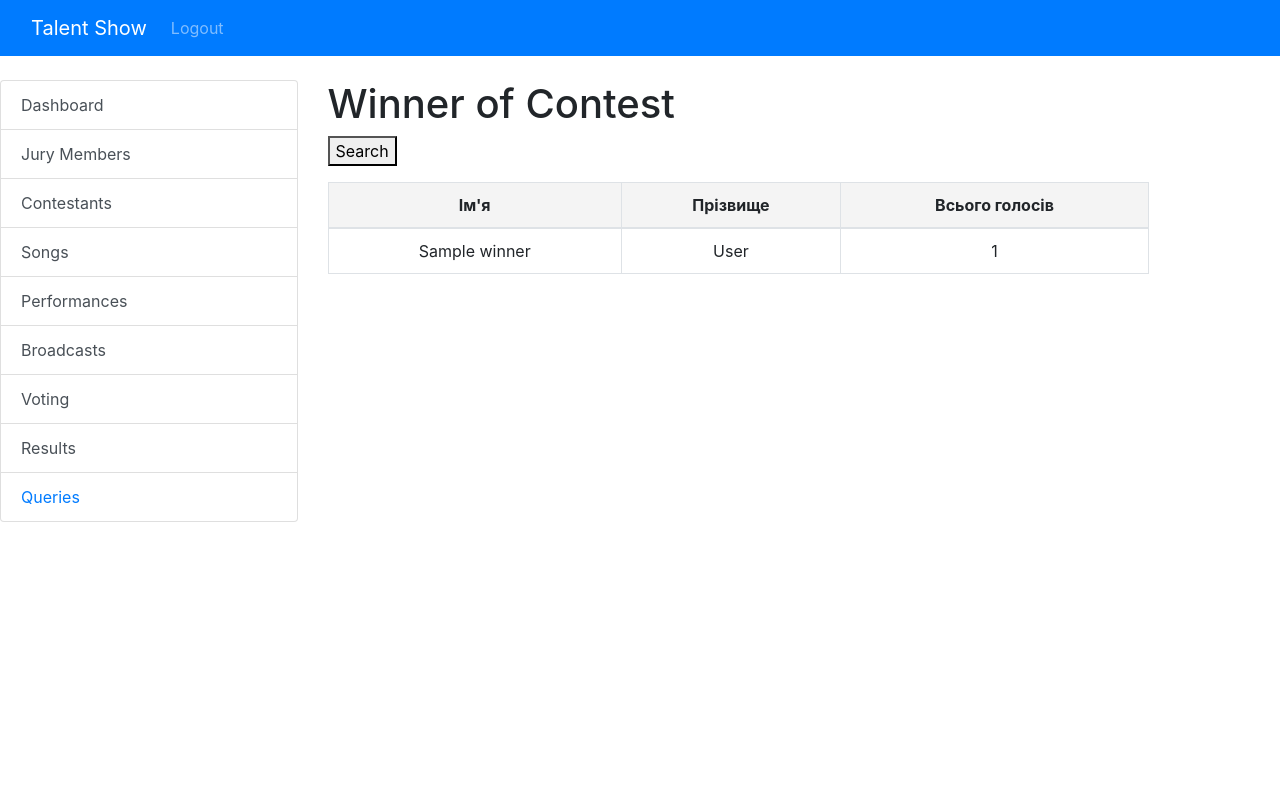
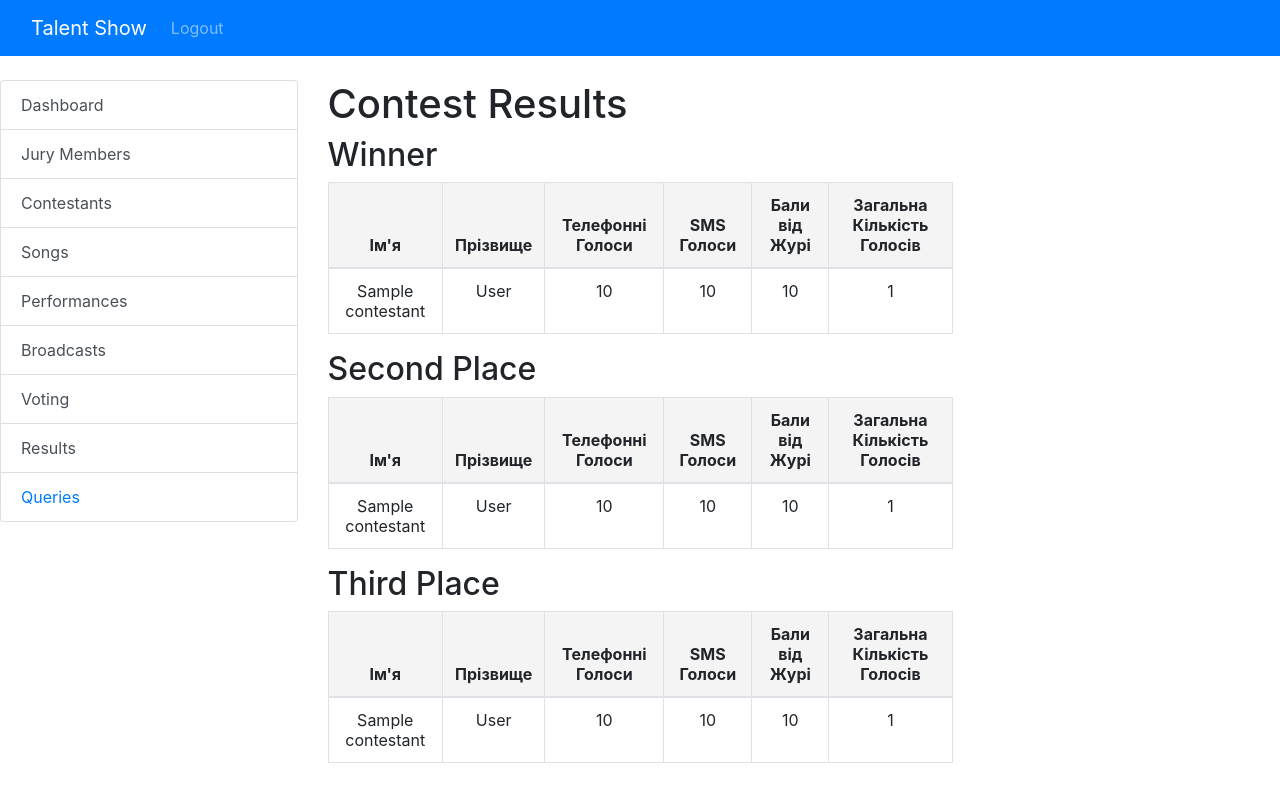
Before and after one commit to KaKtUs1501/TheVoice, a Flask app: template templates/queries/winner_of_contest.html in a window 1280 px wide. Run offline with Flask 3, Linux system fonts and the light colour scheme; the template is opened without the code that fills it: most values are stand-ins (such as "Sample title", 1, 10 or a date in 2020); some libraries are stand-ins or nearby versions.

Commit message:
finish update 3

```diff
--- a/app.py
+++ b/app.py
@@ -23,6 +23,7 @@ broadcast_collection = db['live_broadcast']
 phone_voting_collection = db['phone_voting']
 sms_voting_collection = db['SMS_voting']
 results_collection = db['results']
+jury_voting_collection = db['jury_voting']
 
 song_db = SongDatabase(db_uri="mongodb://localhost:27017/", db_name="voice")
 
@@ -563,30 +564,42 @@ def edit_song(song_id):
     return render_template('songs/song_edit.html', song=song)
 
 
-# Маршрути для Виступів
 @app.route('/performances', methods=['GET', 'POST'])
 @login_required
 @roles_required('owner', 'administrator', 'operator', 'user')
 def performances():
-    performances = list(performance_collection.find())
+    # Отримуємо всі унікальні ефіри для вибору
+    broadcasts = list(broadcast_collection.find())
+    selected_broadcast_id = None
+    performances = []
 
-    # Збираємо всі унікальні contestant_id, song_id і broadcast_id
+    # Якщо обрано ефір
+    if request.method == 'POST':
+        selected_broadcast_id = request.form.get('broadcast_id')
+        if selected_broadcast_id:
+            # Отримуємо виступи, пов'язані лише з обраним ефіром
+            performances = list(performance_collection.find({"broadcast_id": ObjectId(selected_broadcast_id)}).sort("order", 1))
+    else:
+        # Якщо ефір не обрано, показуємо всі виступи
+        performances = list(performance_collection.find())
+
+    # Збираємо унікальні contestant_id та song_id для фільтрованих виступів
     contestant_ids = {performance['contestant_id'] for performance in performances}
     song_ids = {performance['song_id'] for performance in performances}
-    broadcast_ids = {performance['broadcast_id'] for performance in performances}
 
-    # Фільтруємо конкурсантів, пісні та трансляції
+    # Фільтруємо конкурсантів і пісні
     contestants = list(contestant_collection.find({"_id": {"$in": list(contestant_ids)}}))
     songs = list(song_collection.find({"_id": {"$in": list(song_ids)}}))
-    broadcasts = list(broadcast_collection.find({"_id": {"$in": list(broadcast_ids)}}))
 
     return render_template(
         'performances/performances.html',
         performances=performances,
         contestants=contestants,
         songs=songs,
-        broadcasts=broadcasts
+        broadcasts=broadcasts,
+        selected_broadcast_id=selected_broadcast_id
     )
+
 
 
 @app.route('/performance/create', methods=['GET', 'POST'])
@@ -943,18 +956,28 @@ def submit_votes():
 
 @app.route('/results', methods=['GET'])
 @login_required
-@roles_required('owner', 'administrator', 'operator', 'user')  # <-- New
+@roles_required('owner', 'administrator', 'operator', 'user')
 def results():
     results = []
     for contestant in contestant_collection.find():
+        # Підрахунок голосів від телефонів
         phone_votes_count = phone_voting_collection.count_documents({"contestant_id": contestant["_id"]})
 
+        # Підрахунок голосів від SMS
         sms_votes_count = sms_voting_collection.count_documents({"contestant_id": contestant["_id"]})
 
-        total_votes = phone_votes_count + sms_votes_count
+        # Підрахунок балів від журі
+        jury_scores = jury_voting_collection.find({"contestant_id": contestant["_id"]})
+        total_jury_score = sum([score["score"] for score in jury_scores])  # Сума балів від журі
+
+        # Загальна кількість голосів
+        total_votes = phone_votes_count + sms_votes_count + total_jury_score
 
         results.append({
             "contestant": contestant,
+            "phone_votes": phone_votes_count,
+            "sms_votes": sms_votes_count,
+            "jury_score": total_jury_score,
             "total_votes": total_votes
         })
 
@@ -963,34 +986,53 @@ def results():
 
 @app.route('/performance/<performance_id>/vote', methods=['GET', 'POST'])
 @login_required
-@roles_required('owner', 'administrator', 'operator', 'user')  # <-- New
 def vote_performance(performance_id):
-    # Find performance and its data
+    # Знаходимо дані перформансу, журі та пов'язаного бродкасту
     performance = performance_collection.find_one({"_id": ObjectId(performance_id)})
     broadcast_id = performance["broadcast_id"] if performance else None
     contestant_id = performance["contestant_id"] if performance else None
+    juries = list(jury_collection.find())
 
-    if request.method == 'POST' and broadcast_id and contestant_id:
-        phone_number = request.form['phone_number']
-        vote_type = request.form['vote_type']
+    if request.method == 'POST':
+        phone_number = request.form.get('phone_number')
+        vote_type = request.form.get('vote_type')
 
-        # Form vote data
-        vote_data = {
-            "performance_id": ObjectId(performance_id),
-            "broadcast_id": broadcast_id,
-            "contestant_id": contestant_id,
-            "phone_number": phone_number
-        }
+        # Якщо голос від глядача (sms або phone)
+        if vote_type in ['sms', 'phone'] and phone_number:
+            vote_data = {
+                "performance_id": ObjectId(performance_id),
+                "broadcast_id": broadcast_id,
+                "contestant_id": contestant_id,
+                "phone_number": phone_number
+            }
+            if vote_type == 'sms':
+                sms_voting_collection.insert_one(vote_data)
+            else:
+                phone_voting_collection.insert_one(vote_data)
 
-        if vote_type == 'sms':
-            sms_voting_collection.insert_one(vote_data)
-        else:
-            phone_voting_collection.insert_one(vote_data)
+            flash('Viewer vote recorded successfully!', 'success')
 
-        flash('Vote recorded successfully!', 'success')
+        # Якщо голос від журі
+        elif vote_type == 'jury':
+            jury_id = request.form.get('jury_id')
+            score = int(request.form.get('score', 0))
+
+            if jury_id and 1 <= score <= 10:
+                jury_vote_data = {
+                    "performance_id": ObjectId(performance_id),
+                    "broadcast_id": broadcast_id,
+                    "contestant_id": contestant_id,
+                    "jury_id": ObjectId(jury_id),
+                    "score": score
+                }
+                jury_voting_collection.insert_one(jury_vote_data)
+                flash('Jury vote recorded successfully!', 'success')
+            else:
+                flash('Please select a valid jury and score between 1 and 10.', 'danger')
+
         return redirect(url_for('performances'))
 
-    return render_template('voting/vote.html', performance=performance)
+    return render_template('voting/vote.html', performance=performance, juries=juries)
 
 
 # User Management Routes
@@ -1041,15 +1083,37 @@ def edit_user(user_id):
 
 @app.route('/performers_by_song_and_city', methods=['GET', 'POST'])
 @login_required
-@roles_required('owner', 'administrator', 'operator', 'user')  # <-- New
 def performers_by_song_and_city():
     songs = list(song_collection.find())
-    cities = contestant_collection.distinct('city')
+    cities = contestant_collection.distinct("city")
     performers = []
+
     if request.method == 'POST':
-        song = request.form.get('song')
+        song_id = request.form.get('song')
         city = request.form.get('city')
-        performers = list(contestant_collection.find({"city": city, "song": song}))
+
+        # Фільтр для запиту
+        query = {}
+        if city:
+            query["city"] = city
+        if song_id:
+            performances = performance_collection.find({"song_id": ObjectId(song_id)})
+            performer_ids = {performance["contestant_id"] for performance in performances}
+            query["_id"] = {"$in": list(performer_ids)}
+
+        # Отримуємо виконавців на основі фільтра
+        performers = list(contestant_collection.find(query))
+
+        # Додаємо інформацію про пісню для кожного виконавця
+        for performer in performers:
+            performer_performance = performance_collection.find_one(
+                {"contestant_id": performer["_id"], "song_id": ObjectId(song_id)}) if song_id else None
+            if performer_performance:
+                song = song_collection.find_one({"_id": ObjectId(song_id)})
+                performer["song"] = song["name"] if song else "Unknown Song"
+            else:
+                performer["song"] = "Unknown Song"
+
     return render_template('queries/performers_by_song_and_city.html', songs=songs, cities=cities,
                            performers=performers)
 
@@ -1153,19 +1217,45 @@ def max_sms_votes():
 
 @app.route('/winner_of_contest', methods=['GET', 'POST'])
 @login_required
-@roles_required('owner', 'administrator', 'operator', 'user')  # <-- New
+@roles_required('owner', 'administrator', 'operator', 'user')
 def winner_of_contest():
-    max_votes = 0
-    winner = None
-    contestants = list(contestant_collection.find())
-    if request.method == 'POST':
-        for contestant in contestants:
-            total_votes = phone_voting_collection.count_documents({"contestant_id": contestant["_id"]}) + \
-                          sms_voting_collection.count_documents({"contestant_id": contestant["_id"]})
-            if total_votes > max_votes:
-                max_votes = total_votes
-                winner = contestant
-    return render_template('queries/winner_of_contest.html', winner=winner, total_votes=max_votes)
+    contestants_results = []
+
+    # Підраховуємо голоси та бали для кожного конкурсанта
+    for contestant in contestant_collection.find():
+        # Підрахунок телефонних та SMS голосів
+        phone_votes_count = phone_voting_collection.count_documents({"contestant_id": contestant["_id"]})
+        sms_votes_count = sms_voting_collection.count_documents({"contestant_id": contestant["_id"]})
+
+        # Підрахунок балів від журі
+        jury_votes = jury_voting_collection.find({"contestant_id": contestant["_id"]})
+        total_jury_score = sum([vote["score"] for vote in jury_votes])
+
+        # Загальна кількість голосів та балів
+        total_votes = phone_votes_count + sms_votes_count + total_jury_score
+
+        contestants_results.append({
+            "contestant": contestant,
+            "phone_votes": phone_votes_count,
+            "sms_votes": sms_votes_count,
+            "jury_score": total_jury_score,
+            "total_votes": total_votes
+        })
+
+    # Сортуємо конкурсантів за загальною кількістю голосів у порядку спадання
+    contestants_results.sort(key=lambda x: x["total_votes"], reverse=True)
+
+    # Визначаємо переможця та призерів
+    winner = contestants_results[0] if contestants_results else None
+    second_place = contestants_results[1] if len(contestants_results) > 1 else None
+    third_place = contestants_results[2] if len(contestants_results) > 2 else None
+
+    return render_template(
+        'queries/winner_of_contest.html',
+        winner=winner,
+        second_place=second_place,
+        third_place=third_place
+    )
 
 
 @app.route('/sms_messages_per_broadcast', methods=['GET', 'POST'])
--- a/templates/base.html
+++ b/templates/base.html
@@ -7,13 +7,13 @@
     <script src="https://cdnjs.cloudflare.com/ajax/libs/popper.js/1.16.0/umd/popper.min.js"></script>
     <script src="https://maxcdn.bootstrapcdn.com/bootstrap/4.5.2/js/bootstrap.min.js"></script>
 </head>
-<body>
+<body style="overflow-x: hidden">
     {% include 'layouts/header.html' %}
     <div class="row">
         <div class="col-md-3">
             {% include 'layouts/left_panel.html' %}
         </div>
-        <div class="col-md-9">
+        <div class="col-md-6">
             {% block content %}{% endblock %}
         </div>
     </div>
--- a/templates/queries/winner_of_contest.html
+++ b/templates/queries/winner_of_contest.html
@@ -1,26 +1,89 @@
 {% extends 'base.html' %}
-{% block title %}Winner of Contest{% endblock %}
+{% block title %}Winner of the Contest{% endblock %}
 {% block content %}
-<h1>Winner of Contest</h1>
-<form method="POST">
-    <button type="submit">Search</button>
-</form>
+    <h1>Contest Results</h1>
+
+    <h2>Winner</h2>
     {% if winner %}
         <table class="table table-bordered">
             <thead>
             <tr>
                 <th>Ім'я</th>
                 <th>Прізвище</th>
-            <th>Всього голосів</th>
+                <th>Телефонні Голоси</th>
+                <th>SMS Голоси</th>
+                <th>Бали від Журі</th>
+                <th>Загальна Кількість Голосів</th>
             </tr>
             </thead>
             <tbody>
             <tr>
-            <td>{{ winner.name }}</td>
-            <td>{{ winner.surname }}</td>
-            <td>{{ total_votes }}</td>
+                <td>{{ winner.contestant.name }}</td>
+                <td>{{ winner.contestant.surname }}</td>
+                <td>{{ winner.phone_votes }}</td>
+                <td>{{ winner.sms_votes }}</td>
+                <td>{{ winner.jury_score }}</td>
+                <td>{{ winner.total_votes }}</td>
             </tr>
             </tbody>
         </table>
+    {% else %}
+        <p>No winner found.</p>
+    {% endif %}
+
+    <h2>Second Place</h2>
+    {% if second_place %}
+        <table class="table table-bordered">
+            <thead>
+            <tr>
+                <th>Ім'я</th>
+                <th>Прізвище</th>
+                <th>Телефонні Голоси</th>
+                <th>SMS Голоси</th>
+                <th>Бали від Журі</th>
+                <th>Загальна Кількість Голосів</th>
+            </tr>
+            </thead>
+            <tbody>
+            <tr>
+                <td>{{ second_place.contestant.name }}</td>
+                <td>{{ second_place.contestant.surname }}</td>
+                <td>{{ second_place.phone_votes }}</td>
+                <td>{{ second_place.sms_votes }}</td>
+                <td>{{ second_place.jury_score }}</td>
+                <td>{{ second_place.total_votes }}</td>
+            </tr>
+            </tbody>
+        </table>
+    {% else %}
+        <p>No contestant for second place.</p>
+    {% endif %}
+
+    <h2>Third Place</h2>
+    {% if third_place %}
+        <table class="table table-bordered">
+            <thead>
+            <tr>
+                <th>Ім'я</th>
+                <th>Прізвище</th>
+                <th>Телефонні Голоси</th>
+                <th>SMS Голоси</th>
+                <th>Бали від Журі</th>
+                <th>Загальна Кількість Голосів</th>
+            </tr>
+            </thead>
+            <tbody>
+            <tr>
+                <td>{{ third_place.contestant.name }}</td>
+                <td>{{ third_place.contestant.surname }}</td>
+                <td>{{ third_place.phone_votes }}</td>
+                <td>{{ third_place.sms_votes }}</td>
+                <td>{{ third_place.jury_score }}</td>
+                <td>{{ third_place.total_votes }}</td>
+            </tr>
+            </tbody>
+        </table>
+    {% else %}
+        <p>No contestant for third place.</p>
     {% endif %}
 {% endblock %}
```
Also changed, not shown: templates/contestants/contestant_profile.html (+7 -6 lines), templates/performances/performances.html (+26 -32 lines), templates/results/results.html (+11 -5 lines), templates/voting/vote.html (+37 -12 lines). Lines whose indentation alone changed are shown as unchanged.
